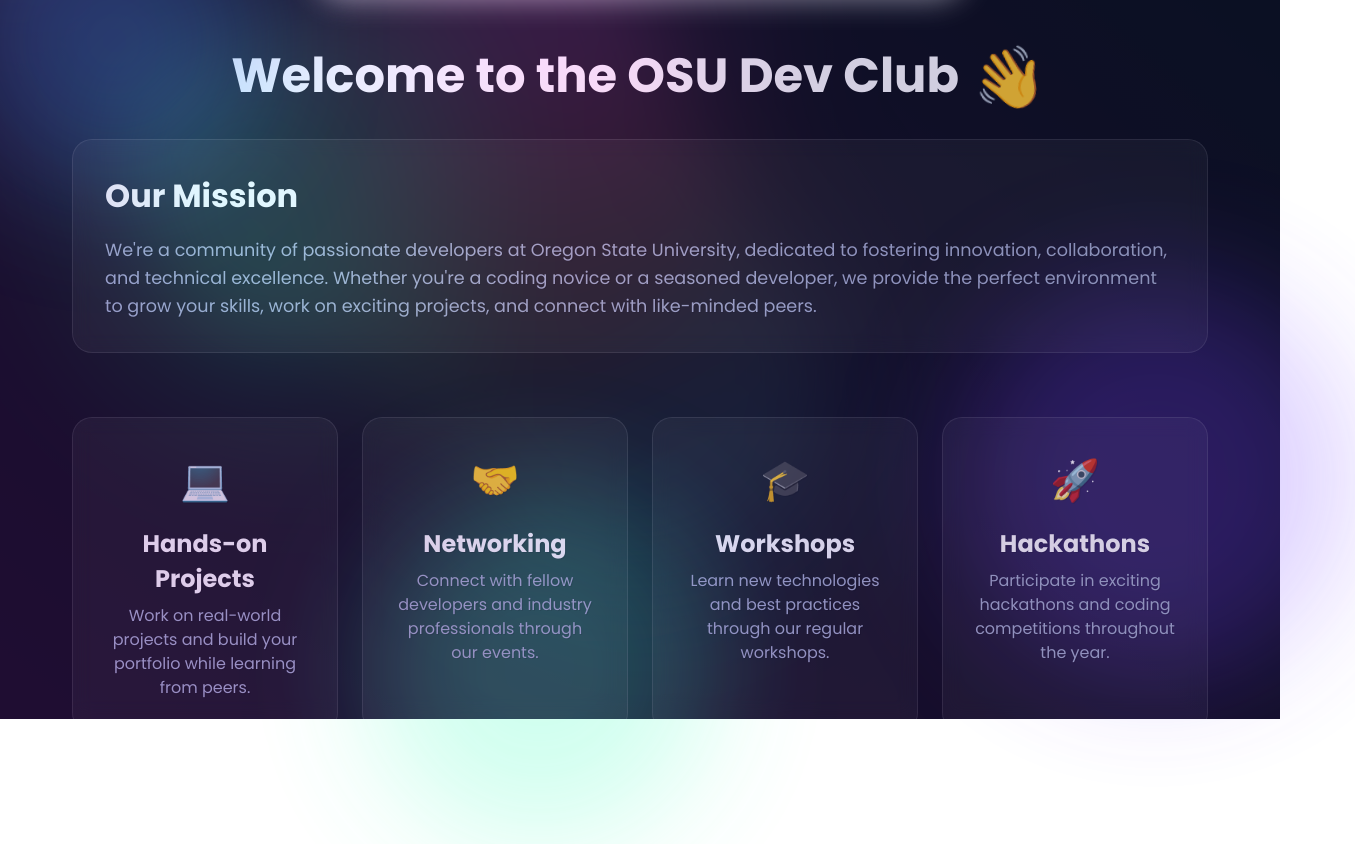
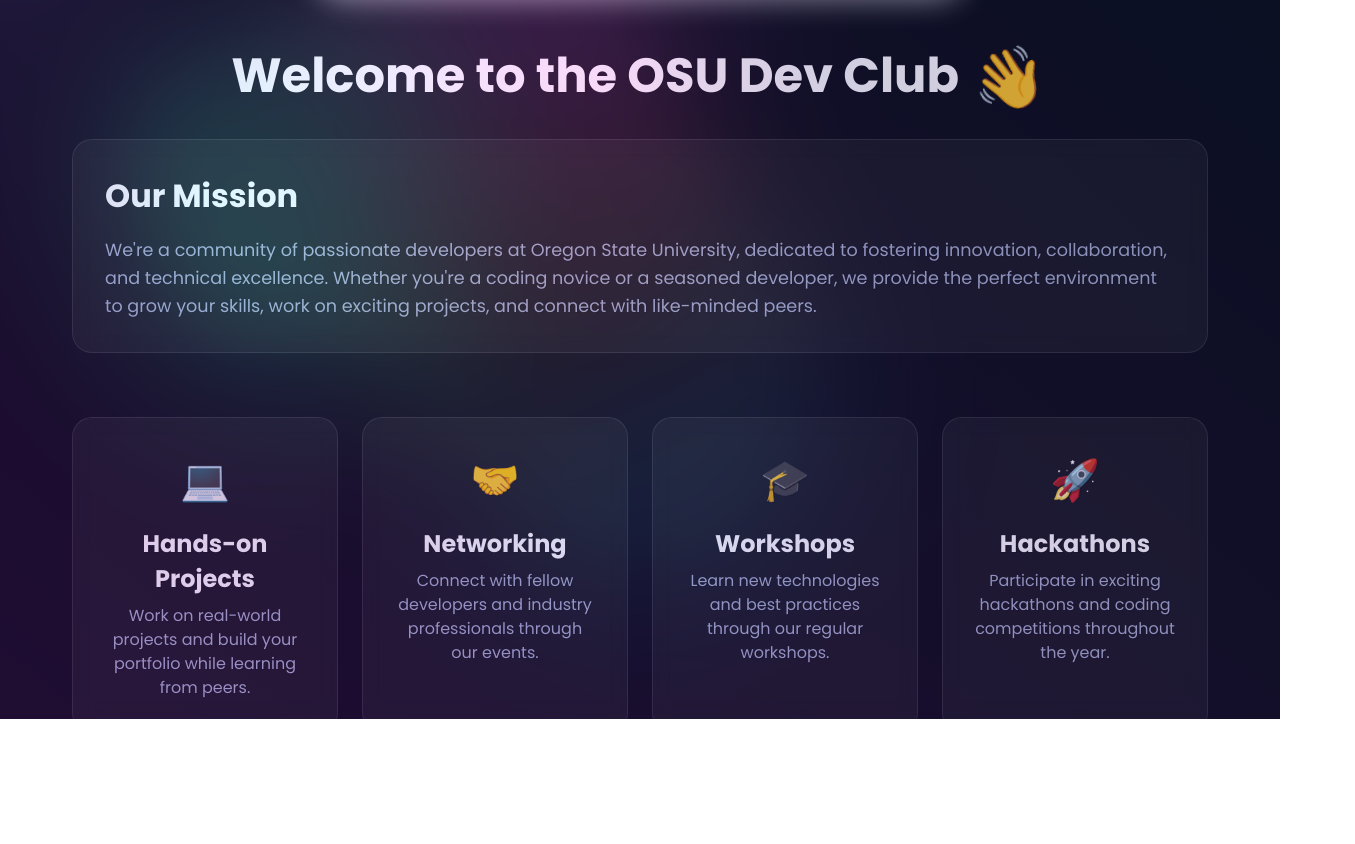
Before and after one commit to maikopruett/osudev-club, a React (Vite) app: page / in a window 1280 px wide. Shown: the part 81-925 px from the top of the page, 1355 px wide, since content can reach past the window. After the commit the page ends 800 px from the top, so only its background shows below. Built offline with nearby package versions, Linux system fonts and the light colour scheme; a web font is replaced by a local one.

Commit message:
Update Main.css

```diff
--- a/src/components/Pages/Main/Main.css
+++ b/src/components/Pages/Main/Main.css
@@ -45,33 +45,6 @@
   position: absolute;
   border-radius: 50%;
   filter: blur(60px);
-}
-
-.mainpage-circle1 {
-  background: rgba(64, 156, 255, 0.3);
-  width: 300px;
-  height: 300px;
-  top: -50px;
-  left: -50px;
-  animation: float1 8s infinite ease-in-out;
-}
-
-.mainpage-circle2 {
-  background: rgba(120, 70, 255, 0.3);
-  width: 400px;
-  height: 400px;
-  top: 50%;
-  right: -100px;
-  animation: float2 10s infinite ease-in-out;
-}
-
-.mainpage-circle3 {
-  background: rgba(64, 255, 190, 0.3);
-  width: 350px;
-  height: 350px;
-  bottom: -100px;
-  left: 30%;
-  animation: float3 12s infinite ease-in-out;
 }
 
 @keyframes float1 {
```
